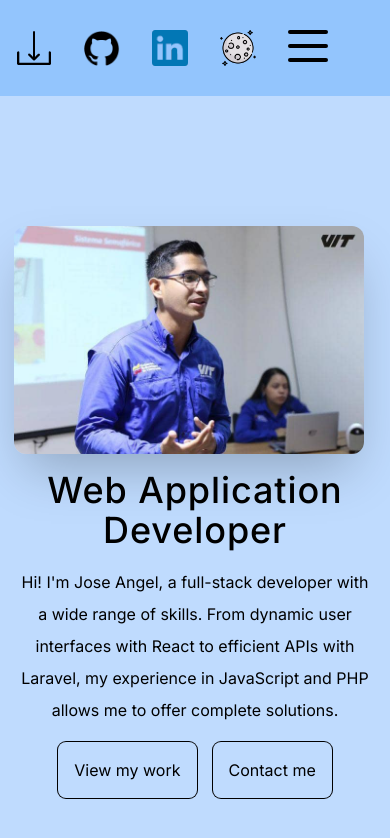
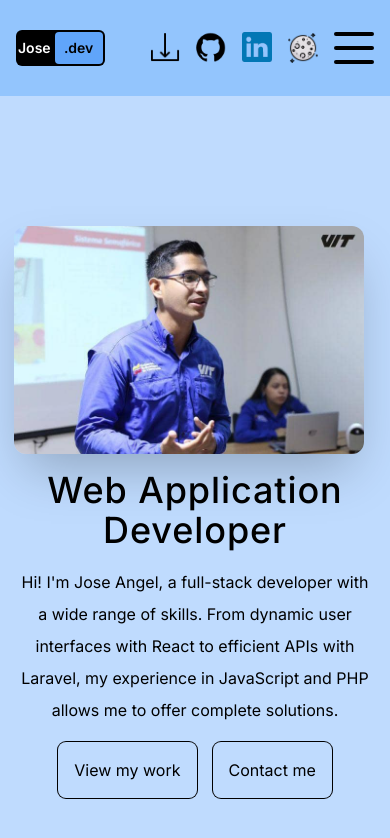
Before and after one commit to Chech3/Nuevo-Portafolio, a Next.js app: page / in a window 390 px wide. Shown: the top 838 px of the page. Built offline with nearby package versions, Linux system fonts and the light colour scheme.

Commit message:
Listo problema con el navbar ya no se ve tan feo

```diff
--- a/src/app/components/NavBar.jsx
+++ b/src/app/components/NavBar.jsx
@@ -89,9 +89,9 @@ const NavBar = () => {
         ))}
       </div>
       {/*Logo */}
-      <div className="hidden pointer-events-none lg:flex xl:w-1/3 xl:justify-center">
+      <div className="pointer-events-none lg:flex xl:w-1/3 xl:justify-center">
 
-        <div className="ml-0 text-sm bg-black rounded-md p-1 font-semibold flex items-center justify-center md:ml-20 ">
+        <div className="ml-0 text-sm bg-black rounded-md p-0.5 md:p-1 font-semibold flex items-center justify-center md:ml-20 ">
 
           <span className="text-white mr-1">Jose</span>
           <span className={`w-12 h-8 rounded ${pathName === "/" ? "bg-blue-400 dark:bg-blue-600" : "bg-white"} text-black flex items-center justify-center`}>
@@ -107,17 +107,17 @@ const NavBar = () => {
             <Image width={32} height={32} alt={icon.alt} src={icon.iconName} />
           </Link>
         ))}
-        <DarkButton ancho={32} alto={32} />
+        <DarkButton ancho={30} alto={30} />
       </div>
-      <div className="md:hidden flex gap-8">
+      <div className="md:hidden flex gap-4">
         {/* Menu Button */}
         {icons.map((icon) => (
           <Link target="_blank" href={icon.url} key={icon.iconName}>
-            <Image width={36} height={36} alt={icon.alt} src={icon.iconName} />
+            <Image width={30} height={30} alt={icon.alt} src={icon.iconName} />
           </Link>
         ))}
 
-        <DarkButton ancho={36} alto={36} />
+        <DarkButton ancho={30} alto={30} />
 
         <button
           onClick={() => setOpen(!open)}
```
